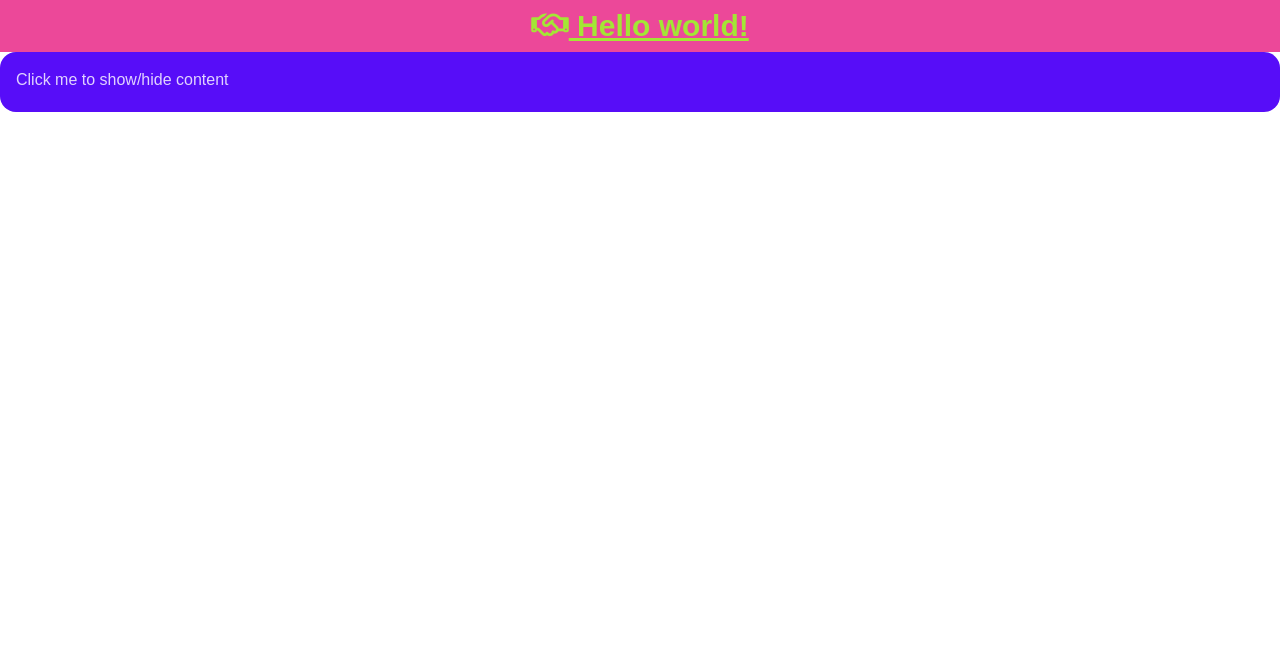
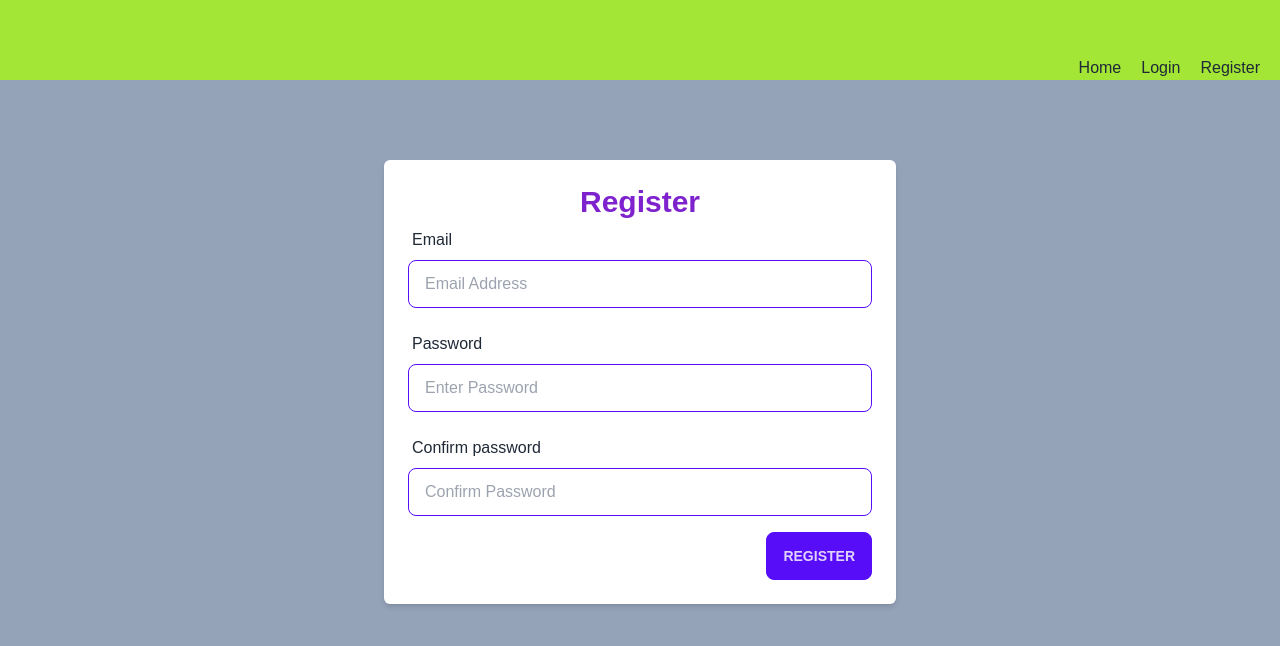
Before and after one commit to tratchapong/cc14-addon-lab, a React (Vite) app: page /register in a window 1280 px wide. Shown: the top 646 px of the page. Built offline with nearby package versions, Linux system fonts and the light colour scheme; a web font is replaced by a local one.

Commit message:
Router & Login, Register Page

```diff
--- a/package.json
+++ b/package.json
@@ -12,7 +12,8 @@
   "dependencies": {
     "@fortawesome/fontawesome-free": "^6.4.0",
     "react": "^18.2.0",
-    "react-dom": "^18.2.0"
+    "react-dom": "^18.2.0",
+    "react-router-dom": "^6.11.2"
   },
   "devDependencies": {
     "@types/react": "^18.0.37",
--- a/src/App.jsx
+++ b/src/App.jsx
@@ -1,18 +1,9 @@
+import Router from "./routes/Router";
+
 function App() {
   return (
     <div className="max-w-7xl mx-auto">
-      <h1 className="text-3xl font-bold underline text-lime-400 text-center bg-pink-500 p-2">
-      <i className="fa-regular fa-handshake"></i> Hello world!
-      </h1>
-      <div className="collapse bg-base-200">
-        <input type="checkbox" className="peer" />
-        <div className="collapse-title bg-primary text-primary-content [input:checked~&]:bg-secondary [input:checked~&]:text-secondary-content">
-          Click me to show/hide content
-        </div>
-        <div className="collapse-content bg-primary text-primary-content [input:checked~&]:bg-secondary [input:checked~&]:text-secondary-content">
-          <p>hello</p>
-        </div>
-      </div>
+      <Router />
     </div>
   );
 }
--- a/src/index.css
+++ b/src/index.css
@@ -7,3 +7,7 @@
 html {
   font-family: 'Anuphan', sans-serif;
 }
+
+.active {
+  @apply bg-blue-800 text-white
+}
--- /dev/null
+++ b/src/pages/Header.jsx
@@ -0,0 +1,11 @@
+import { Link } from "react-router-dom";
+
+export default function Header() {
+  return (
+    <div className="flex justify-end items-end pe-5 gap-5 h-[80px] bg-lime-400">
+      <Link to='/'>Home</Link>
+      <Link to="/login">Login</Link>
+      <Link to="/register">Register</Link>
+    </div>
+  );
+}
--- /dev/null
+++ b/src/pages/Home.jsx
@@ -0,0 +1,19 @@
+export default function Home() {
+  return (
+    <div
+      className="hero min-h-[calc(100vh-80px)]"
+    >
+      <div className="hero-overlay bg-opacity-60"></div>
+      <div className="hero-content text-center text-neutral-content">
+        <div className="max-w-md">
+          <h1 className="mb-5 text-5xl font-bold">Hello there</h1>
+          <p className="mb-5">
+            Provident cupiditate voluptatem et in. Quaerat fugiat ut assumenda excepturi
+            exercitationem quasi. In deleniti eaque aut repudiandae et a id nisi.
+          </p>
+          <button className="btn btn-primary">Get Started</button>
+        </div>
+      </div>
+    </div>
+  );
+}
--- /dev/null
+++ b/src/pages/Login.jsx
@@ -0,0 +1,39 @@
+// resource : https://larainfo.com/blogs/tailwind-daisyui-login-form-example
+
+export default function Login() {
+  return (
+      <div className="relative flex flex-col  h-[calc(100vh-80px)] overflow-hidden bg-slate-400">
+        <div className="w-full p-6 m-auto mt-24 bg-white rounded-md shadow-md lg:max-w-lg">
+          <h1 className="text-3xl font-semibold text-center text-purple-700">Login</h1>
+          <form className="space-y-4">
+            <div>
+              <label className="label">
+                <span className="text-base label-text">Email</span>
+              </label>
+              <input
+                type="text"
+                placeholder="Email Address"
+                className="w-full input input-bordered input-primary"
+              />
+            </div>
+            <div>
+              <label className="label">
+                <span className="text-base label-text">Password</span>
+              </label>
+              <input
+                type="password"
+                placeholder="Enter Password"
+                className="w-full input input-bordered input-primary"
+              />
+            </div>
+            <a href="#" className="text-xs text-gray-600 hover:underline hover:text-blue-600">
+              Forget Password?
+            </a>
+            <div>
+              <button className="btn btn-primary">Login</button>
+            </div>
+          </form>
+        </div>
+      </div>
+  );
+}
--- /dev/null
+++ b/src/pages/Register.jsx
@@ -0,0 +1,46 @@
+// resource : https://larainfo.com/blogs/tailwind-daisyui-registration-form-example
+
+export default function Register() {
+  return (
+    <div className="relative flex flex-col  h-[calc(100vh-80px)] overflow-hidden bg-slate-400">
+      <div className="w-full p-6 m-auto mt-20 bg-white rounded-md shadow-md lg:max-w-lg">
+        <h1 className="text-3xl font-semibold text-center text-purple-700">Register</h1>
+        <form className="space-y-4">
+          <div>
+            <label className="label">
+              <span className="text-base label-text">Email</span>
+            </label>
+            <input
+              type="text"
+              placeholder="Email Address"
+              className="w-full input input-bordered input-primary"
+            />
+          </div>
+          <div>
+            <label className="label">
+              <span className="text-base label-text">Password</span>
+            </label>
+            <input
+              type="password"
+              placeholder="Enter Password"
+              className="w-full input input-bordered input-primary"
+            />
+          </div>
+          <div>
+            <label className="label">
+              <span className="text-base label-text">Confirm password</span>
+            </label>
+            <input
+              type="password"
+              placeholder="Confirm Password"
+              className="w-full input input-bordered input-primary"
+            />
+          </div>
+          <div className="grid place-items-end">
+            <button className="btn btn-primary">Register</button>
+          </div>
+        </form>
+      </div>
+    </div>
+);
+}
--- /dev/null
+++ b/src/routes/Router.jsx
@@ -0,0 +1,28 @@
+import { createBrowserRouter, Outlet, RouterProvider} from 'react-router-dom'
+import Header from '../pages/Header'
+import Home from '../pages/Home'
+import Login from '../pages/Login'
+import Register from '../pages/Register'
+
+export default function Router() {
+
+  const router = createBrowserRouter([
+    {
+      path: '/',
+      element : <>
+        <Header />
+        <Outlet />
+      </>,
+      children : [
+        { index: true , element: <Home/> },
+        { path: '/login' , element: <Login />},
+        { path: '/register' , element: <Register/> },
+        { path: '/logout' , element: <div className="text-xl">Logout</div> },
+        { path: '*', element: <h1 className='text-xl text-red-300'>Page not found</h1>}
+      ]
+    }
+  ])
+  return (
+    <RouterProvider router={router} />
+  )
+}
```
Also changed, not shown: 1 other file (tests, documents, lock files or other folders).
